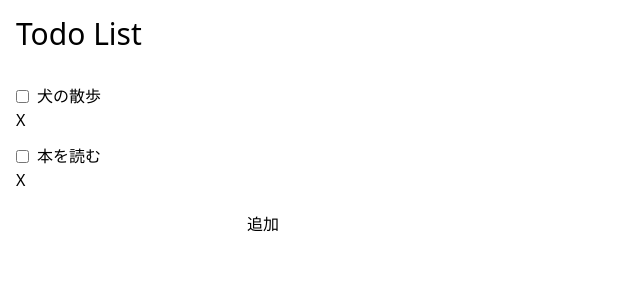
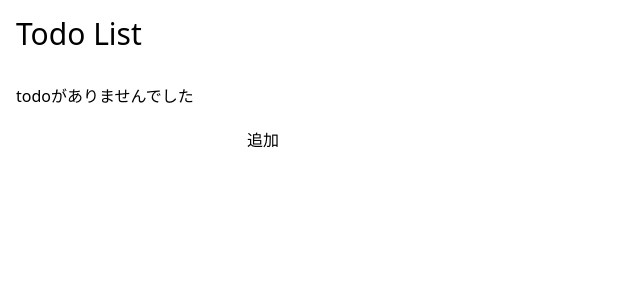
Before and after one commit to kanoi-y/vue-airbnb-app, a Vue app: page / in a window 1280 px wide. Shown: the top 300 px of the page, without its empty margins (0-640 px from the left). Built offline with nearby package versions, Linux system fonts and the light colour scheme.

Commit message:
✨ todoをstoreで管理するように実装

```diff
--- a/src/App.vue
+++ b/src/App.vue
@@ -1,25 +1,17 @@
 <script setup lang="ts">
-import { createId } from '@paralleldrive/cuid2';
+import { storeToRefs } from 'pinia';
 import { ref } from 'vue';
+import useStoreTodo from './stores/todo';
 
-const todos = ref([
-  { id: createId(), title: '犬の散歩', done: false },
-  { id: createId(), title: '本を読む', done: false },
-]);
+const todoStore = useStoreTodo();
+const { todos } = storeToRefs(todoStore);
 
 const newTodo = ref('');
 
 const addTodo = () => {
   if (newTodo.value === '') return;
-  todos.value.push({
-    id: createId(),
-    title: newTodo.value,
-    done: false,
-  });
+  todoStore.addTodo(newTodo.value);
   newTodo.value = '';
-};
-const deleteTodo = (id: string) => {
-  todos.value = todos.value.filter((todo) => todo.id !== id);
 };
 </script>
 
@@ -27,13 +19,21 @@ const deleteTodo = (id: string) => {
   <div class="p-4">
     <h1 class="text-3xl mb-8">Todo List</h1>
     <div class="flex flex-col gap-3 mb-5">
-      <div v-for="todo in todos" :key="todo.id">
-        <label :for="todo.id" class="flex items-center gap-2 cursor-pointer">
-          <input type="checkbox" :id="todo.id" v-model="todo.done" />
-          <p :class="todo.done ? 'line-through' : ''">{{ todo.title }}</p>
-        </label>
-        <button type="button" @click="() => deleteTodo(todo.id)">X</button>
-      </div>
+        <div v-if="todos.length === 0">todoがありませんでした</div>
+        <div v-for="todo in todos" :key="todo.id">
+          <label :for="todo.id" class="flex items-center gap-2 cursor-pointer">
+            <input
+              type="checkbox"
+              :id="todo.id"
+              :value="todo.done"
+              @input="() => todoStore.toggleDone(todo.id)"
+            />
+            <p :class="todo.done ? 'line-through' : ''">{{ todo.title }}</p>
+          </label>
+          <button type="button" @click="() => todoStore.deleteTodo(todo.id)">
+            X
+          </button>
+        </div>
     </div>
     <div>
       <label><input type="text" v-model="newTodo" /></label>
--- /dev/null
+++ b/src/stores/todo.ts
@@ -0,0 +1,25 @@
+import { createId } from '@paralleldrive/cuid2';
+import { defineStore } from 'pinia';
+
+const useStoreTodo = defineStore('todo', {
+  state: () => ({
+    todos: [] as { id: string, title: string, done: boolean }[],
+  }),
+  actions: {
+    addTodo(title: string) {
+      const todo = { id: createId(), title, done: false };
+      this.todos.push(todo);
+    },
+    deleteTodo(id: string) {
+      this.todos = this.todos.filter((todo) => todo.id !== id);
+    },
+    toggleDone(id: string) {
+      const targetTodo = this.todos.find((todo) => todo.id === id);
+      if (targetTodo) {
+        targetTodo.done = !targetTodo.done;
+      }
+    }
+  },
+});
+
+export default useStoreTodo;
```
